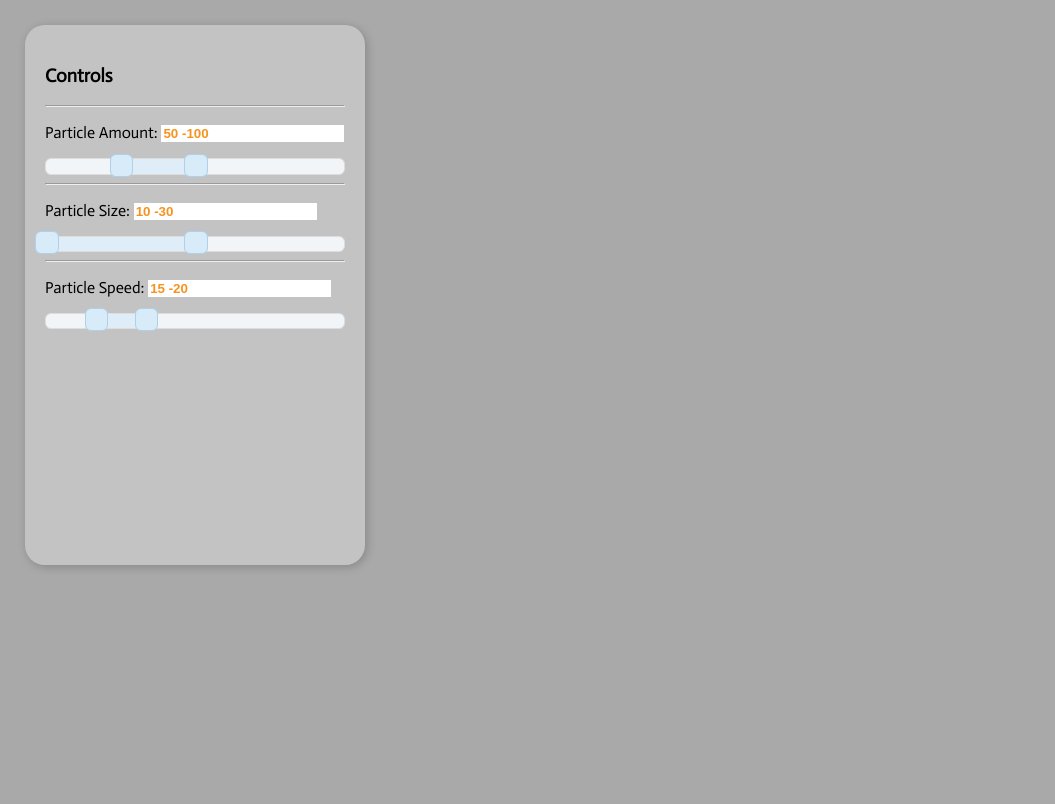
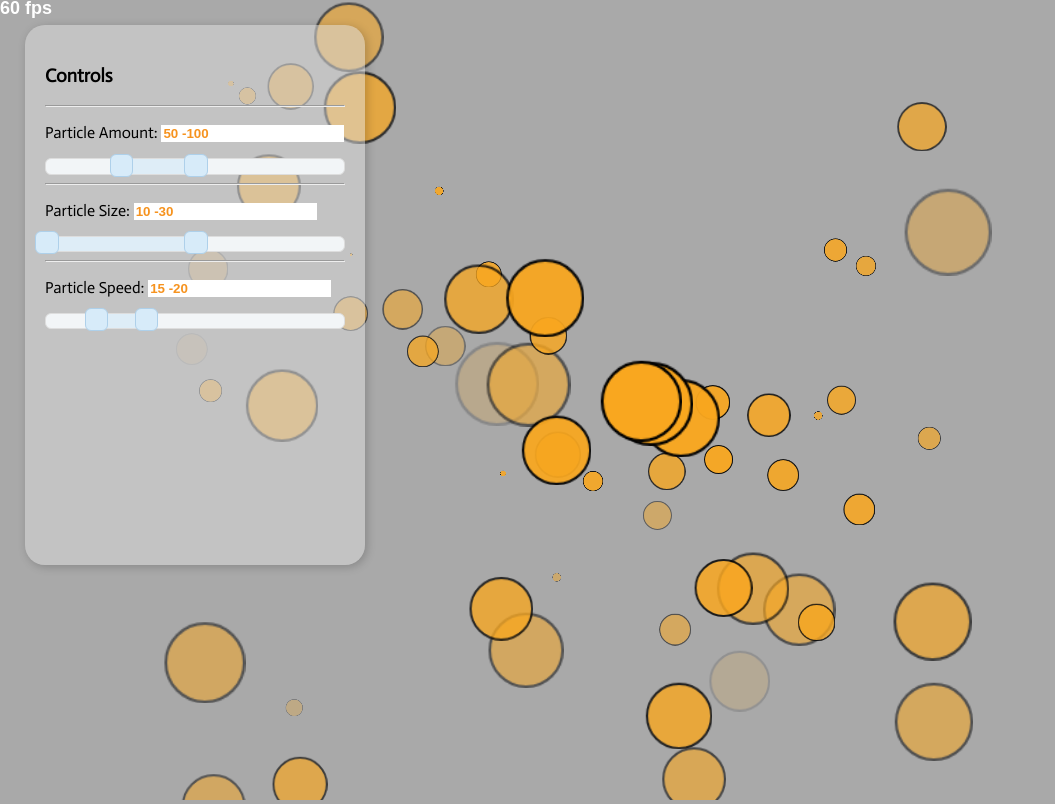
Before and after one commit to simtechmedia/EaselParticles, a plain HTML site: page index.html in a window 1280 px wide. Shown: the whole page, without its empty margins (0-1055 px from the left). Drawn offline with Linux system fonts and the light colour scheme.

Commit message:
Pvector is working

```diff
--- a/index.html
+++ b/index.html
@@ -13,7 +13,6 @@
     <script type="text/javascript" src="js/easeljs/display/Container.js"></script>
     <script type="text/javascript" src="js/easeljs/display/Stage.js"></script>
     <script type="text/javascript" src="js/easeljs/events/MouseEvent.js"></script>
-
     <script type="text/javascript" src="js/easeljs/display/Shape.js"></script>
     <script type="text/javascript" src="js/easeljs/display/Graphics.js"></script>
     <script type="text/javascript" src="js/easeljs/utils/Ticker.js"></script>
@@ -22,9 +21,8 @@
     <script src="js/vendor/jquery-ui-1.10.2.custom.js"></script>
     <script src="js/vendor/html5shiv.js"></script>
     <script src="js/vendor/less-1.3.3.min.js"></script>
-    <script src="js/vendor/processing-1.4.1.js"></script>
+    <script src="js/PVector.js"></script>
     <script src="js/app.js"></script>
-
 </head>
 <body onload="init();">
 <canvas id="mainCanvas" width="960" height="350"></canvas>
--- /dev/null
+++ b/js/PVector.js
@@ -0,0 +1,12 @@
+// PVector
+function PVector ( x , y )
+{
+    this.x = x;
+    this.y = y;
+
+    this.add = function ( v )
+    {
+        this.x += v.x;
+        this.y += v.y;
+    }
+}
--- a/js/app.js
+++ b/js/app.js
@@ -18,6 +18,8 @@ var maxSize = 30;
 var colors = ["#828b20", "#b0ac31", "#cbc53d", "#fad779", "#f9e4ad", "#faf2db", "#563512", "#9b4a0b", "#d36600", "#fe8a00", "#f9a71f"];
 
 var particleContainer ;
+
+
 
 function init() {
     if (window.top != window) {
@@ -53,16 +55,16 @@ function init() {
 function createParticle()
 {
     var shape = new createjs.Shape();
+    shape.velocity = new PVector(Math.random()*10-5,Math.random()*10-5);
+    shape.location = new PVector(canvas.width / 2,canvas.height / 2);
+    shape.x = shape.location.x;
+    shape.y = shape.location.y;
 
-    shape.velocity = new PVector
 
     shape.graphics.setStrokeStyle(2);
     shape.graphics.beginStroke("#000000");
     shape.graphics.beginFill("#f9a71f").drawCircle(1,1,circleRadius-2);
-    shape.x = canvas.width / 2 ;
-    shape.y = canvas.height / 2 ;
-    shape.velX = Math.random()*10-5;
-    shape.velY = Math.random()*10-5;
+
     shape.scaleX = shape.scaleY = randomFromInterval(minSize,maxSize)/20;
     shape.alpha = 1;
     shape.cache(-circleRadius, -circleRadius, circleRadius*2, circleRadius*2);              // Set Cache
@@ -86,8 +88,9 @@ function tick()
         var shape = particleContainer.getChildAt(i);
         if (typeof(shape.x) !== 'undefined')
         {
-            shape.x = (shape.x+shape.velX+w)%w;
-            shape.y = (shape.y+shape.velY+h)%h;
+            shape.location.add(shape.velocity);
+            shape.x = shape.location.x;
+            shape.y = shape.location.y;
             shape.alpha = shape.ttl / shape.totallife;
             shape.ttl--;
             if(shape.ttl < 1 ) {
```
